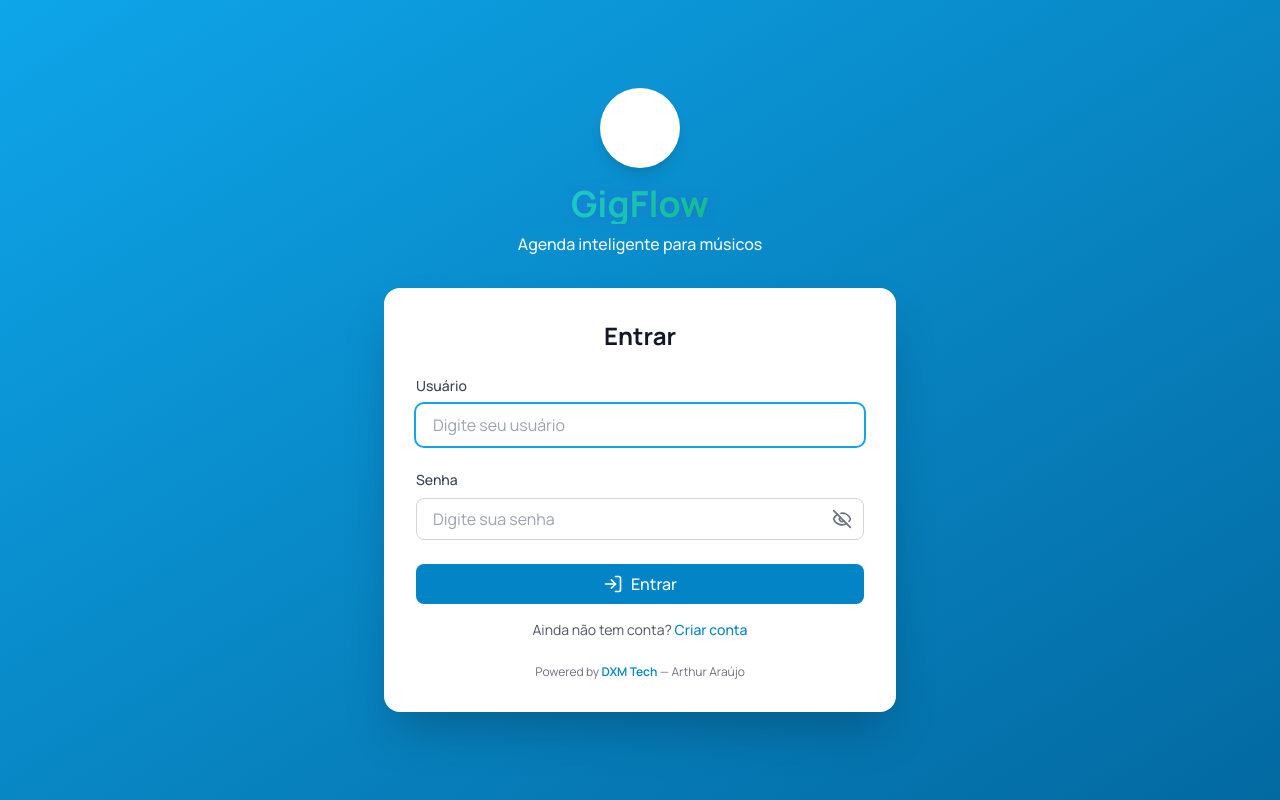
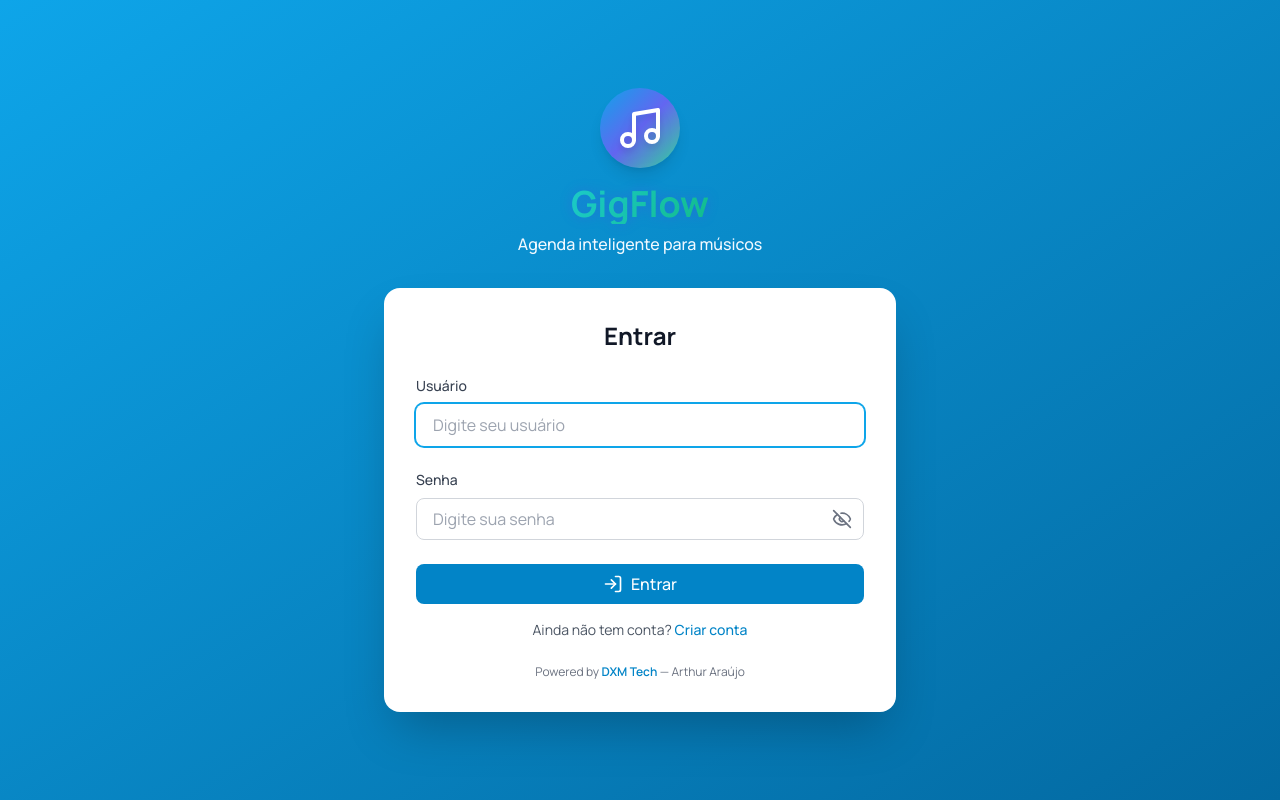
Before and after one commit to ragnarthur/agenda_musicos, a React (Vite) app in the folder frontend/: page /login in a window 1280 px wide. Built offline with nearby package versions, Linux system fonts and the light colour scheme; no server answers.

Commit message:
style: ensure music icon glow matches brand

```diff
--- a/frontend/src/components/Layout/Navbar.tsx
+++ b/frontend/src/components/Layout/Navbar.tsx
@@ -80,8 +80,8 @@ const Navbar: React.FC = () => {
             to="/"
             className="flex items-center space-x-3 hover:scale-[1.01] transition-transform min-w-fit"
           >
-            <div className="h-10 w-10 rounded-full bg-white/80 flex items-center justify-center shadow-inner logo-glow">
-              <Music className="h-6 w-6 text-primary-700 logo-animated" />
+            <div className="h-10 w-10 rounded-full bg-gradient-to-br from-primary-500 via-indigo-500 to-emerald-400 flex items-center justify-center shadow-lg logo-glow">
+              <Music className="h-6 w-6 text-white" />
             </div>
             <div className="flex flex-col leading-tight">
               <span className="text-lg sm:text-xl font-bold logo-animated">
--- a/frontend/src/pages/Login.tsx
+++ b/frontend/src/pages/Login.tsx
@@ -42,8 +42,8 @@ const Login: React.FC = () => {
         {/* Logo e Título */}
         <div className="text-center mb-8">
           <div className="flex justify-center mb-4">
-            <div className="bg-white p-4 rounded-full shadow-lg logo-glow">
-              <Music className="h-12 w-12 text-primary-700 logo-animated" />
+            <div className="p-4 rounded-full shadow-lg logo-glow bg-gradient-to-br from-primary-500 via-indigo-500 to-emerald-400">
+              <Music className="h-12 w-12 text-white drop-shadow-lg" />
             </div>
           </div>
           <h1 className="text-4xl font-bold text-white mb-2 logo-animated drop-shadow-lg">GigFlow</h1>
```
